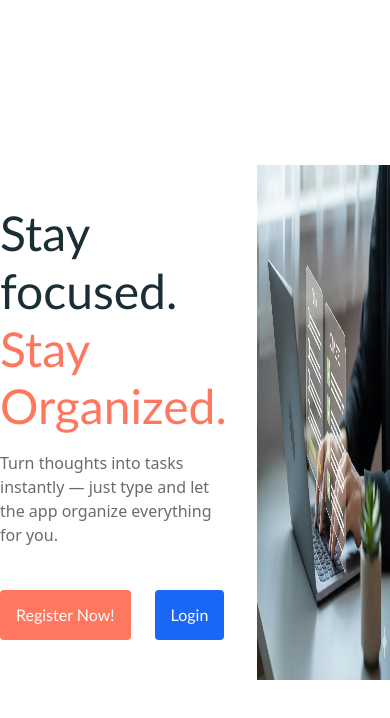
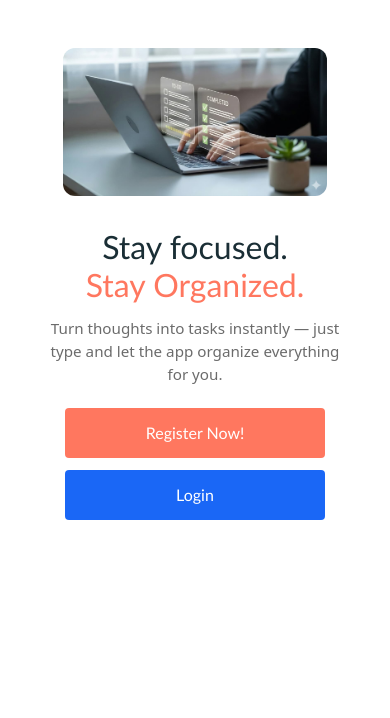
Before and after one commit to siddharthyadava/production-todo-app-frontend, a React (Create React App) app: page / in a window 390 px wide. Shown: the top 718 px of the page. Built offline with nearby package versions, Linux system fonts and the light colour scheme.

Commit message:
Fixed Landing page

```diff
--- a/src/components/Card/Card.jsx
+++ b/src/components/Card/Card.jsx
@@ -43,7 +43,7 @@ const Card = ({ allTask, getUserTask }) => {
                     task?.isCompleted === true ? "task-cmp " : "task-inc"
                   }
                 >
-                  {task?.isCompleted === true ? "Completed " : "incomlete"}
+                  {task?.isCompleted === true ? "Completed " : "incomplete"}
                 </h6>
               </div>
             </div>
--- a/src/pages/Landing/Landing.css
+++ b/src/pages/Landing/Landing.css
@@ -7,6 +7,15 @@
   margin: 0rem auto -6rem;
   height: 100vh;
 }
+
+.hero img {
+    width: 100%;
+    height: auto;
+    max-height: 1000px;
+    border-radius: 12px;
+    object-fit: cover;
+    margin: 0 auto;
+  }
 
 .intro-text h1 {
   font-size: 3rem;
@@ -51,3 +60,48 @@
   background-color: #0059fd;
   color: #fff;
 }
+
+
+/* ---------- MOBILE VIEW FIX ---------- */
+@media (max-width: 768px) {
+  .hero {
+    flex-direction: column-reverse; /* image below text */
+    text-align: center;
+    height: auto;          /* remove 100vh issue */
+    margin: 0 auto;        /* center */
+    gap: 2rem;
+    padding: 2rem 1rem;    /* proper spacing */
+  }
+
+  .intro-text h1 {
+    font-size: 2rem;       /* smaller text */
+    margin-bottom: 0.8rem;
+  }
+
+  .intro-text p {
+    font-size: 0.95rem;
+    margin-bottom: 1.4rem;
+  }
+
+  .hero img {
+    width: 90%;
+    height: auto;
+    max-height: 340px;
+    border-radius: 12px;
+    object-fit: cover;
+    margin: 0 auto;
+  }
+
+  /* Buttons stack on mobile */
+  .btn {
+    width: 100%;
+    max-width: 260px;
+    margin: 0 auto 0.8rem;
+    display: block;
+    text-align: center;
+  }
+
+  /* .red {
+    margin-right: 0;
+  } */
+}
--- a/src/pages/Landing/Landing.js
+++ b/src/pages/Landing/Landing.js
@@ -5,7 +5,7 @@ import Todo from "../../assets/images/Todo.jpg";
 import "./Landing.css";
 const Landing = () => {
   return (
-    <div className="hero">
+    <div className="hero p-5">
       <div className="intro-text">
         <h1>
           <span className="tagline1">Stay focused.</span> <br />
```
